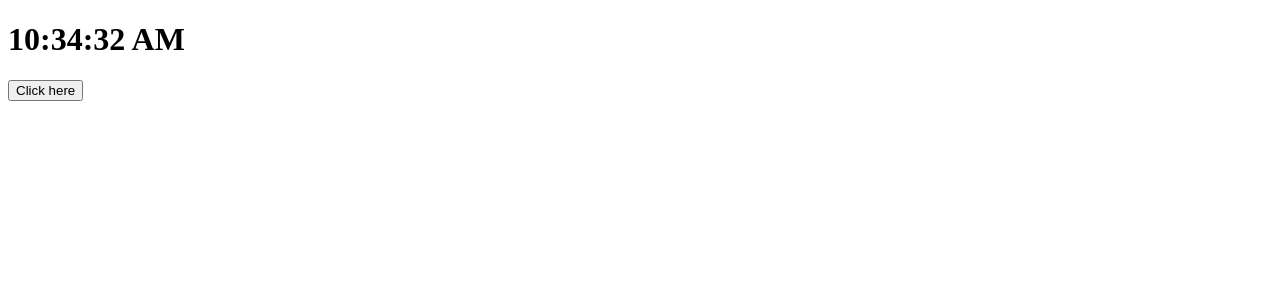
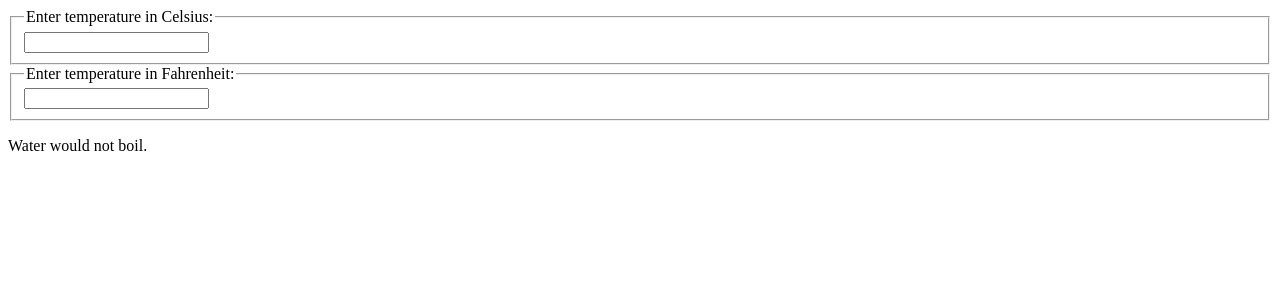
Before and after one commit to jahidhasan17/React-Learning, a React (Create React App) app: page / in a window 1280 px wide. Shown: the top 300 px of the page. Built offline with nearby package versions, Linux system fonts and the light colour scheme.

Commit message:
initial commit

```diff
--- a/src/App.js
+++ b/src/App.js
@@ -1,12 +1,10 @@
-import Clock from "./components/Clock";
+import Calclator from "./components/Calculator";
 
 function App() {
 
-    console.log("App component Rendered");
-
     return (
         <div>
-            <Clock />
+            <Calclator />
         </div>
     );
 }
--- /dev/null
+++ b/src/components/BoilingVerdict.js
@@ -0,0 +1,6 @@
+export default function BoilingVerdict({ celsius = 0 }) {
+    if (celsius >= 100) {
+        return <p>The water would boil.</p>;
+    }
+    return <p>Water would not boil.</p>;
+}
--- a/src/components/Button.js
+++ /dev/null
@@ -1,29 +0,0 @@
-import React from 'react';
-
-class Button extends React.Component {
-
-    shouldComponentUpdate(nextProps) {
-        ///console.log(this.props, nextProps, this.state, typeof this.props.change);
-        const { change: currentChange, locale: currentLocale } = this.props;
-        const { change: nextChange, locale: nextLocale } = nextProps;
-        if (currentChange === nextChange && nextLocale === currentLocale) {
-            return false;
-        }
-        return true;
-    }
-
-    render() {
-        const { change, locale } = this.props;
-        console.log("Button component Rendered", change, locale);
-        return (
-            <button type="button" onClick={() => {
-                console.log("From Button",this.state, locale);
-                change(locale);
-            }}>
-                Click here
-            </button>
-        );
-    }
-}
-
-export default Button;
--- /dev/null
+++ b/src/components/Calculator.js
@@ -0,0 +1,37 @@
+import React from 'react';
+import { convert, toCelsius, toFahrenheit } from '../lib/converter';
+import BoilingVerdict from './BoilingVerdict';
+import TemperatureInput from './TemperatureInput';
+
+export default class Calclator extends React.Component {
+    state = { temperature: '', scale: 'c' };
+
+    handleChange = (e, scale) => {
+        this.setState({
+            temperature: e.target.value,
+            scale,
+        });
+    };
+
+    render() {
+        const { temperature, scale } = this.state;
+        const celsius = scale === 'f' ? convert(temperature, toCelsius) : temperature;
+        const fahrenheit = scale === 'c' ? convert(temperature, toFahrenheit) : temperature;
+
+        return (
+            <div>
+                <TemperatureInput
+                    scale="c"
+                    temperature={celsius}
+                    onTemperatureChange={this.handleChange}
+                />
+                <TemperatureInput
+                    scale="f"
+                    temperature={fahrenheit}
+                    onTemperatureChange={this.handleChange}
+                />
+                <BoilingVerdict celsius={parseFloat(celsius)} />
+            </div>
+        );
+    }
+}
--- a/src/components/Clock.js
+++ /dev/null
@@ -1,51 +0,0 @@
-import React from "react";
-import Button from "./Button";
-
-class Clock extends React.Component {
-
-    state = {
-        date: new Date(),
-        locale: 'us-US'
-    };
-
-    componentDidMount() {
-        //this.clockTimer = setInterval(() => this.tick(), 1000);
-    }
-
-    componentWillUnmount() {
-        clearInterval(this.clockTimer);
-    }
-
-    tick = () => {
-        this.setState({
-            date: new Date()
-        });
-    }
-
-    handleClick = (locale) => {
-        this.setState({
-            locale,
-        });
-        console.log(this.state);
-    }
-
-    render() {
-        this.props = {
-            lksdf : "sdlkf"
-        }
-        console.log("Clock component Rendered", this.props);
-        const {date, locale} = this.state;
-        return (
-            <div>
-                <h1>
-                    <span className="text">{date.toLocaleTimeString(locale)}</span>
-                </h1>
-                <Button change={this.handleClick} locale={"bn-BD"}>
-                    Click here
-                </Button>
-            </div>
-        );
-    }
-}
-
-export default Clock;
--- /dev/null
+++ b/src/components/TemperatureInput.js
@@ -0,0 +1,19 @@
+import React from 'react';
+
+const scaleNames = {
+    c: 'Celsius',
+    f: 'Fahrenheit',
+};
+
+export default function TemperatureInput({ temperature, scale, onTemperatureChange }) {
+    return (
+        <fieldset>
+            <legend>Enter temperature in {scaleNames[scale]}:</legend>
+            <input
+                type="text"
+                value={temperature}
+                onChange={(e) => onTemperatureChange(e, scale)}
+            />
+        </fieldset>
+    );
+}
--- /dev/null
+++ b/src/lib/converter.js
@@ -0,0 +1,17 @@
+export function toCelsius(fahrenheit) {
+    return ((fahrenheit - 32) * 5) / 9;
+}
+
+export function toFahrenheit(celsius) {
+    return (celsius * 9) / 5 + 32;
+}
+
+export function convert(temperature, convertTo) {
+    const input = parseFloat(temperature);
+    if (Number.isNaN(input)) {
+        return '';
+    }
+    const output = convertTo(input);
+    const rounded = Math.round(output * 1000) / 1000;
+    return rounded.toString();
+}
```
